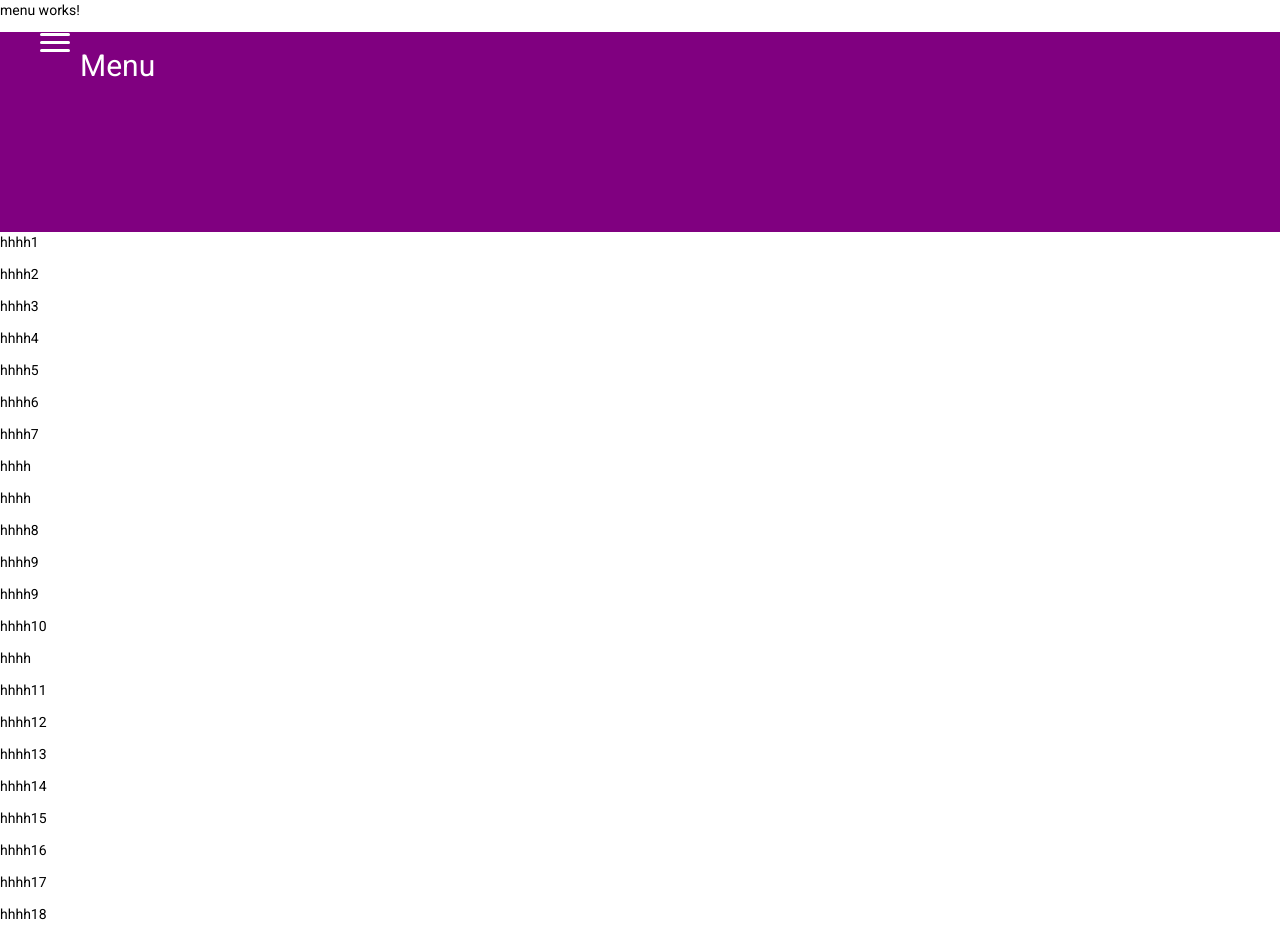
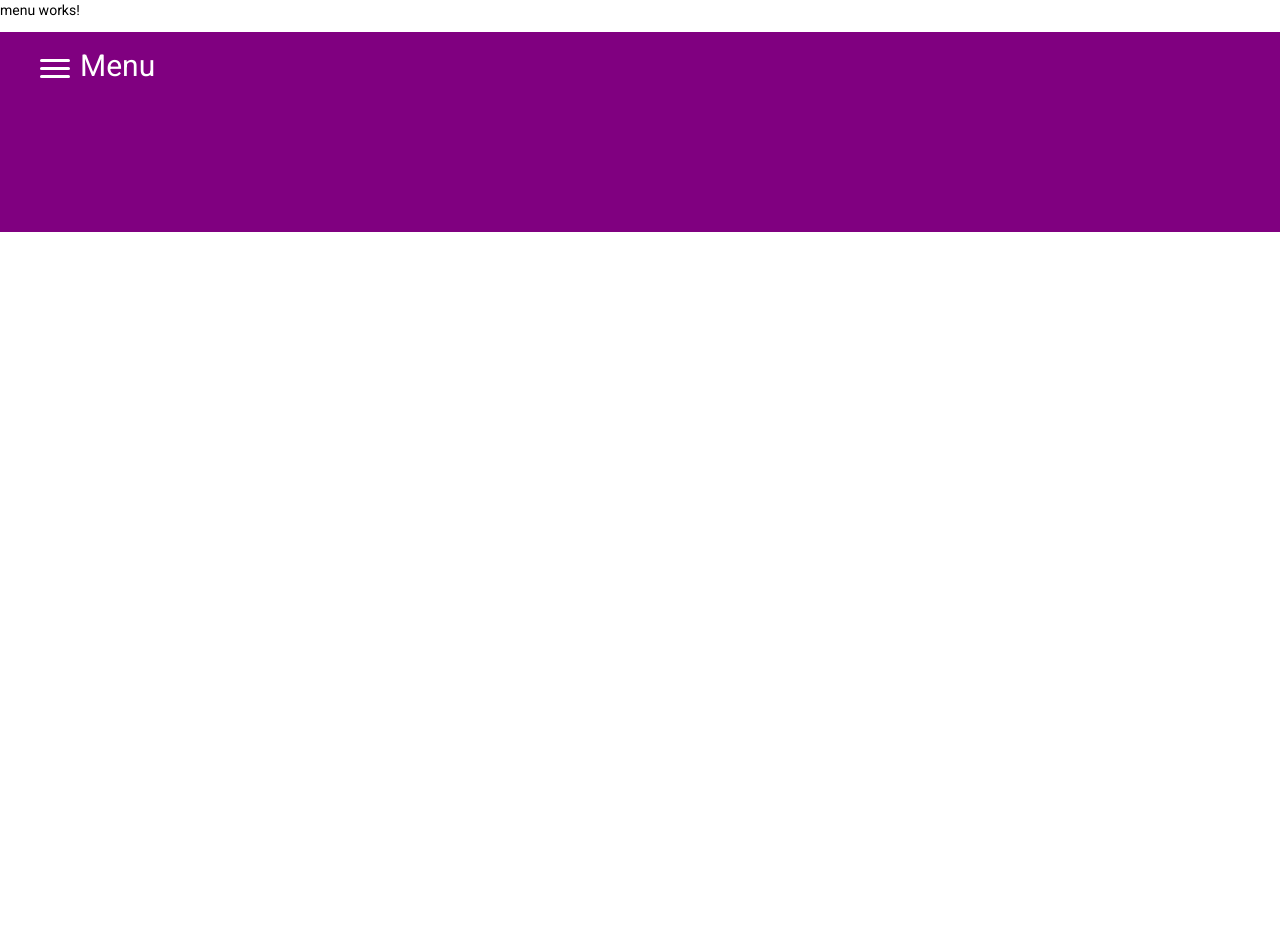
Before and after one commit to DeylBlack/medical-project, an Angular app: page / in a window 1280 px wide. Shown: the top 938 px of the page. After the commit the page ends 800 px from the top, so only its background shows below. Built offline with nearby package versions, Linux system fonts and the light colour scheme.

Commit message:
MP-4-menu

```diff
--- a/src/app/menu/menu.component.css
+++ b/src/app/menu/menu.component.css
@@ -11,10 +11,10 @@
 }
 
 .menu-text {
-font-size: 30px;
+  font-size: 30px;
   color: white;
   margin-left: 80px;
- padding-top: 24px;
+  padding-top: 24px;
 }
 
 .menu-btn {
@@ -27,8 +27,7 @@ font-size: 30px;
   height: 30px;
   cursor: pointer;
   z-index: 1;
-margin-top: -82px;
-
+  margin-top: -56px;
 }
 
 .menu-btn > span,
@@ -75,7 +74,6 @@ margin-top: -82px;
   font-weight: 600;
   text-decoration: none;
   margin-left: 20px;
-
 }
 
 .menu-item:hover {
--- a/src/app/menu/menu.component.html
+++ b/src/app/menu/menu.component.html
@@ -9,25 +9,6 @@
     <li><a class="menu-item" href="#">Главная</a></li>
     <li><a class="menu-item" href="#">Создать анкету</a></li>
     <li><a class="menu-item" href="#">Настройка профиля</a></li>
+    <li><a class="menu-item" href="#">Вход/Регистрация</a></li>
   </ul>
 </div>
-<p>hhhh1</p>
-<p>hhhh2</p>
-<p>hhhh3</p>
-<p>hhhh4</p>
-<p>hhhh5</p>
-<p>hhhh6</p>
-<p>hhhh7</p><p>hhhh</p><p>hhhh</p>
-<p>hhhh8</p>
-<p>hhhh9</p>
-<p>hhhh9</p>
-<p>hhhh10</p><p>hhhh</p>
-<p>hhhh11</p>
-<p>hhhh12</p>
-<p>hhhh13</p>
-<p>hhhh14</p>
-<p>hhhh15</p>
-<p>hhhh16</p>
-<p>hhhh17</p>
-<p>hhhh18</p>
-<p>hhhh19</p>
```
